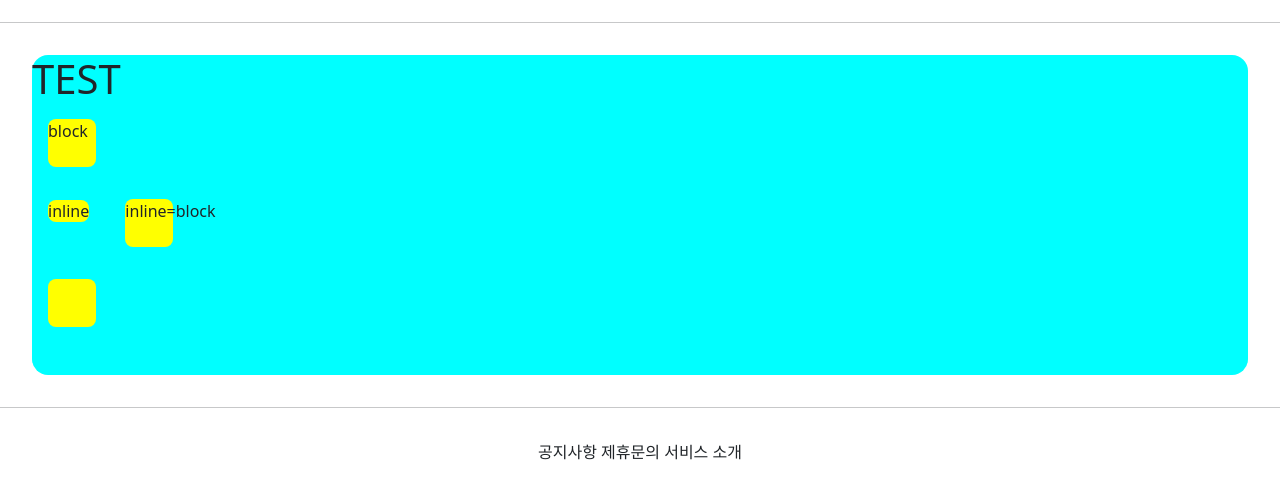
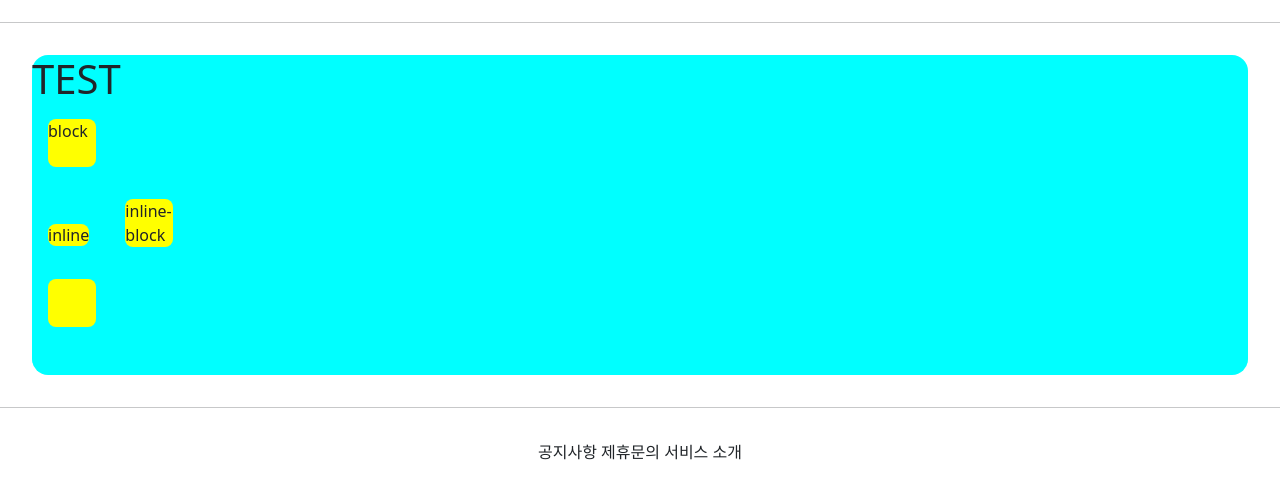
Before and after one commit to seon-hee/gis_2ban, a Django app: page /accounts/hello_world/ in a window 1280 px wide. Shown: the part 146-629 px from the top of the page. Run offline with Django 3.2, Linux system fonts and the light colour scheme; parts of the project's set-up code (start-up, migrations or seed data) failed here and were passed over.

Commit message:
7/7 2ban class commit 2

```diff
--- a/accountapp/templates/accountapp/hello_world.html
+++ b/accountapp/templates/accountapp/hello_world.html
@@ -20,7 +20,7 @@
 
     <div class="testing" style="display: block">block</div>
     <div class="testing" style="display: inline">inline</div>
-    <div class="testing" style="display: inline-block">inline=block</div>
+    <div class="testing" style="display: inline-block">inline-block</div>
     <div class="testing" style="display: none">none</div>
     <div class="testing"></div>
 
```
